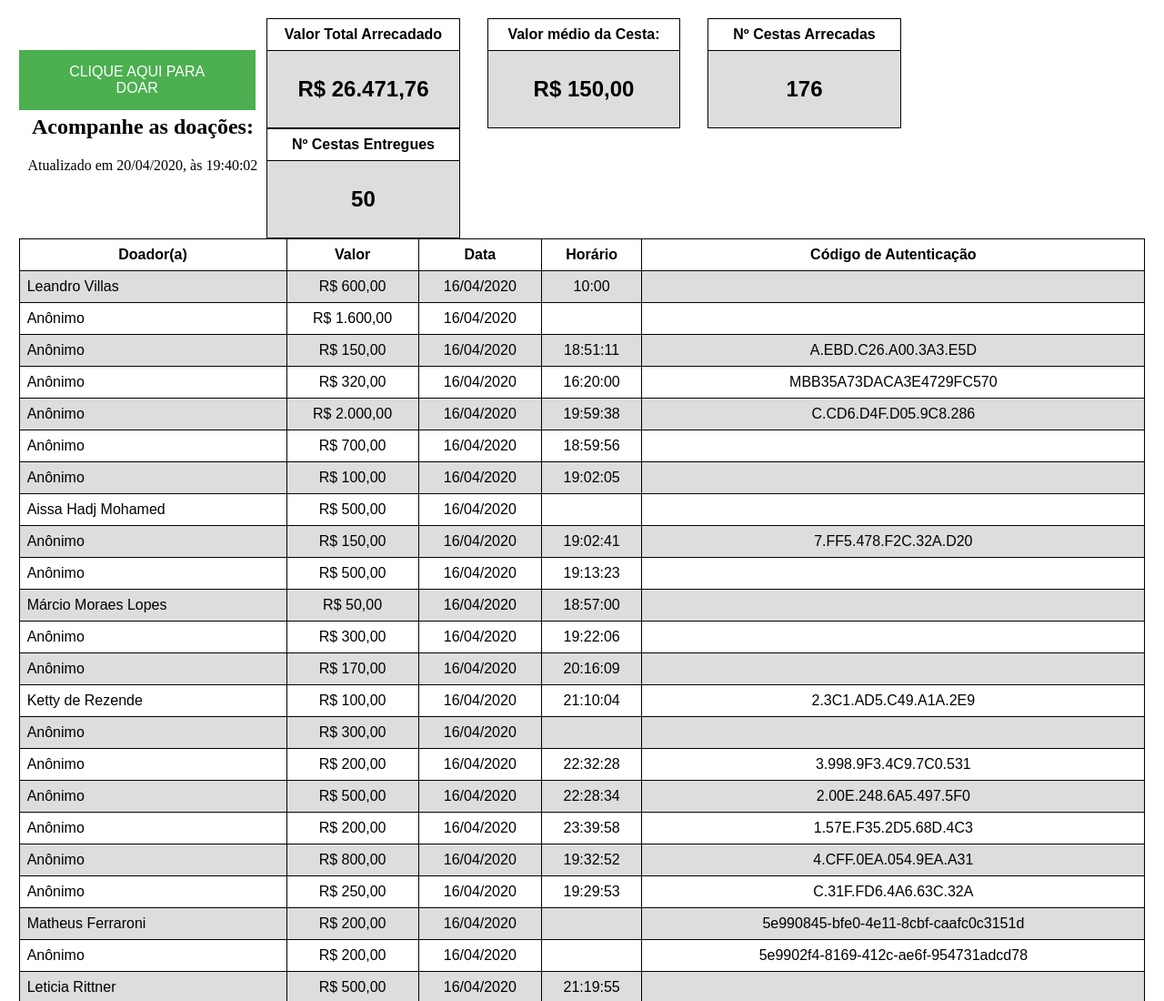
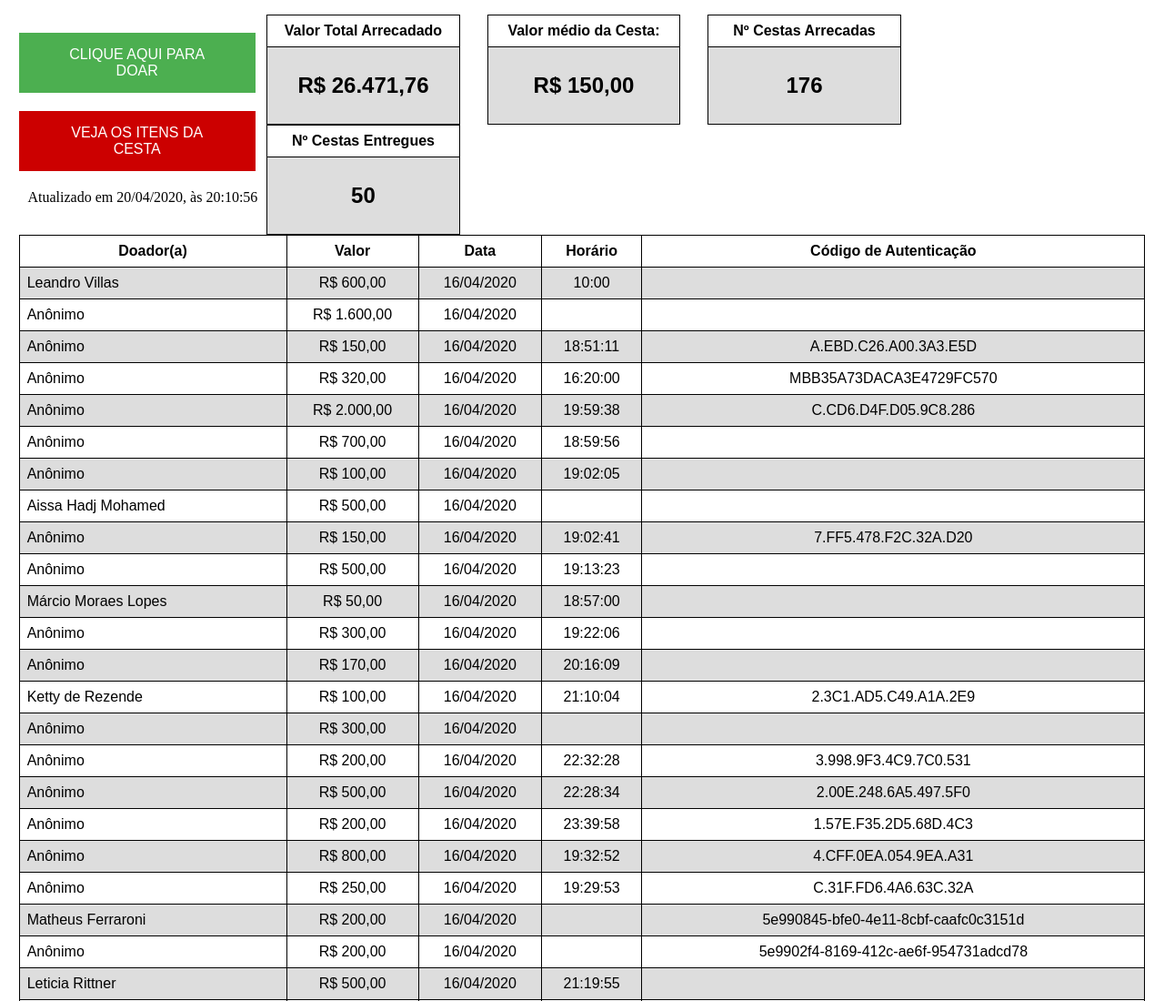
Before and after one commit to joahannes/doacoes, a plain HTML site: page index.html in a window 1280 px wide. Shown: the top 1100 px of the page at 91% size. Drawn offline with Linux system fonts and the light colour scheme.

Commit message:
atualizacao 20:13

```diff
--- a/index.html
+++ b/index.html
@@ -6,12 +6,13 @@ table { font-family: arial, sans-serif; border-collapse: collapse; width: 100%;}
  th { border: 1px solid black; text-align: center; padding: 8px; }
  td { border: 1px solid black; text-align: left; padding: 8px; }
  tr:nth-child(even) { background-color: #dddddd; }
-.button { background-color: #4CAF50; border: none; color: white; padding: 15px 32px; text-align: center; text-decoration: none; display: inline-block; font-size: 16px; }
+.button1 { background-color: #4CAF50; border: none; color: white; padding: 15px 32px; text-align: center; text-decoration: none; display: inline-block; font-size: 16px; }
+.button2 { background-color: #cc0000; border: none; color: white; padding: 15px 32px; text-align: center; text-decoration: none; display: inline-block; font-size: 16px; }
 div.base { position: static; text-align: center; width: 98%; margin: 0 auto; }
 div.cima { position: static; width: 100%; border: 3px solid none;}
-div.cima1 { position: relative; top: 15px; border: 3px solid none; width: 21%; float: left; }
-div.cima2 { position: relative; border: 3px solid none; width: 78%; float: right; }
-div.meio { position: static; top:100px; width: 100%; border: 3px solid none;}
+div.cima1 { position: static; border: 3px solid none; width: 21%; float: left; }
+div.cima2 { position: static; border: 3px solid none; width: 78%; float: right; }
+div.meio { position: static; width: 100%; border: 3px solid none;}
 div.listagem { position: relative; width: 100%; border: 3px solid none; }
 div.fixed1 { position: relative; width: 22%; border: 3px solid none; float: left; padding-right: 30px;}
 div.fixed2 { position: relative; width: 22%; border: 3px solid none; float: left; padding-right: 30px;}
@@ -25,7 +26,8 @@ div.fixed4 { position: relative; width: 22%; border: 3px solid none; float: left
 <div class="base">
 <div class="cima">
 <div class="cima1">
-<h2><button onclick="location.href='doacao.html'" type="button" class="button"> CLIQUE AQUI PARA DOAR </button> </h2>
+<h2><button onclick="location.href='doacao.html'" type="button" class="button1"> CLIQUE AQUI PARA DOAR </button> </h2>
+<h2><button onclick="location.href='cesta.html'" type="button" class="button2"> VEJA OS ITENS DA CESTA </button> </h2>
 </div>
 <div class="cima2">
 <div class="fixed1">
@@ -71,10 +73,9 @@ div.fixed4 { position: relative; width: 22%; border: 3px solid none; float: left
 </div>
 </div>
 <div class="meio">
-<h2>Acompanhe as doações:</h2>
+<p> Atualizado em 20/04/2020, às 20:10:56 </p>
 </div>
 <div class="listagem">
-Atualizado em 20/04/2020, às 19:40:02
 <table>
   <tr>
     <th> Doador(a) </th>
```
